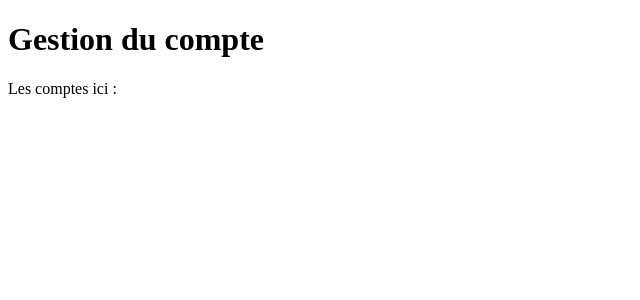
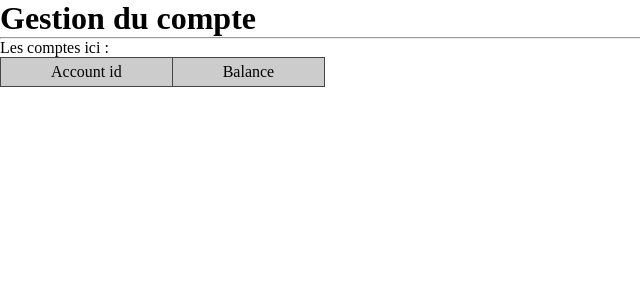
Before and after one commit to StagramTG/GL52_CrunchLabProjects, a Django app: page /wallet/ in a window 1280 px wide. Shown: the top 300 px of the page, without its empty margins (0-640 px from the left). Run offline with Django 3.2, Linux system fonts and the light colour scheme.

Commit message:
Create stylesheet

```diff
--- /dev/null
+++ b/clpm/wallet/static/wallet/default.css
@@ -0,0 +1,30 @@
+*
+{
+    box-sizing: border-box;
+    margin: 0;
+    padding: 0;
+}
+
+table
+{
+    border-spacing: 0;
+    border-collapse: collapse;
+}
+
+table td
+{
+
+    border: #444 solid 1px;
+}
+
+table thead td
+{
+    padding: 5px 50px;
+    text-align: left;
+    background-color: #CCC;
+}
+
+table tbody td
+{
+    padding: 3px;
+}
--- a/clpm/wallet/templates/wallet/default.html
+++ b/clpm/wallet/templates/wallet/default.html
@@ -4,16 +4,34 @@
     <meta charset="UTF-8">
     <meta name="viewport" content="width=device-width, initial-scale=1.0">
     <meta http-equiv="X-UA-Compatible" content="ie=edge">
+
+    {% load static %}
+    <link rel="stylesheet" type="text/css" href="{% static 'wallet/default.css' %}">
+
     <title>Wallet management</title>
 </head>
 <body>
     <h1>Gestion du compte</h1>
+    <hr>
     <p>Les comptes ici :</p>
-    <ul>
-        {% for account in accounts %}
-            <li>account id {{ account.id }}</li>
-        {% endfor %}
-    </ul>
+
+    <table>
+        <thead>
+            <tr>
+                <td>Account id</td>
+                <td>Balance</td>
+            </tr>
+        </thead>
+
+        <tbody>
+            {% for account in accounts %}
+                <tr>
+                    <td>{{ account.id }}</td>
+                    <td>{{ account.balance }}</td>
+                </tr>
+            {% endfor %}
+        </tbody>
+    </table>
 
 </body>
 </html>
--- a/clpm/wallet/views.py
+++ b/clpm/wallet/views.py
@@ -1,12 +1,11 @@
 from django.http import HttpResponse
-from django.template import loader
+from django.shortcuts import render
 
 from .models import Account
 
 # index view
 def index(request):
-    template = loader.get_template('wallet/default.html')
     context = {
         'accounts': Account.objects.all()
     }
-    return HttpResponse(template.render(context, request))
+    return render(request, 'wallet/default.html', context)
```
